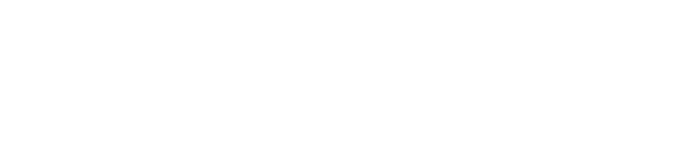
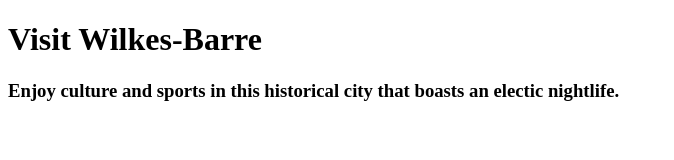
Before and after one commit to Calquoah/my-hometown, a plain HTML site: page index.html in a window 1280 px wide. Shown: the whole page, without its empty margins (0-674 px from the left). Drawn offline with Linux system fonts and the light colour scheme.

Commit message:
Add city name and details to hero section

```diff
--- a/index.html
+++ b/index.html
@@ -9,7 +9,11 @@
 </head>
 <body>
     <!--Hero Section-->
-
+    <div>
+        <h1>Visit Wilkes-Barre</h1>
+        <h3>Enjoy culture and sports in this historical city that
+            boasts an electic nightlife.</h3>
+    </div>
     <!--Activities Section-->
 
     <!--Guide Section-->
```
